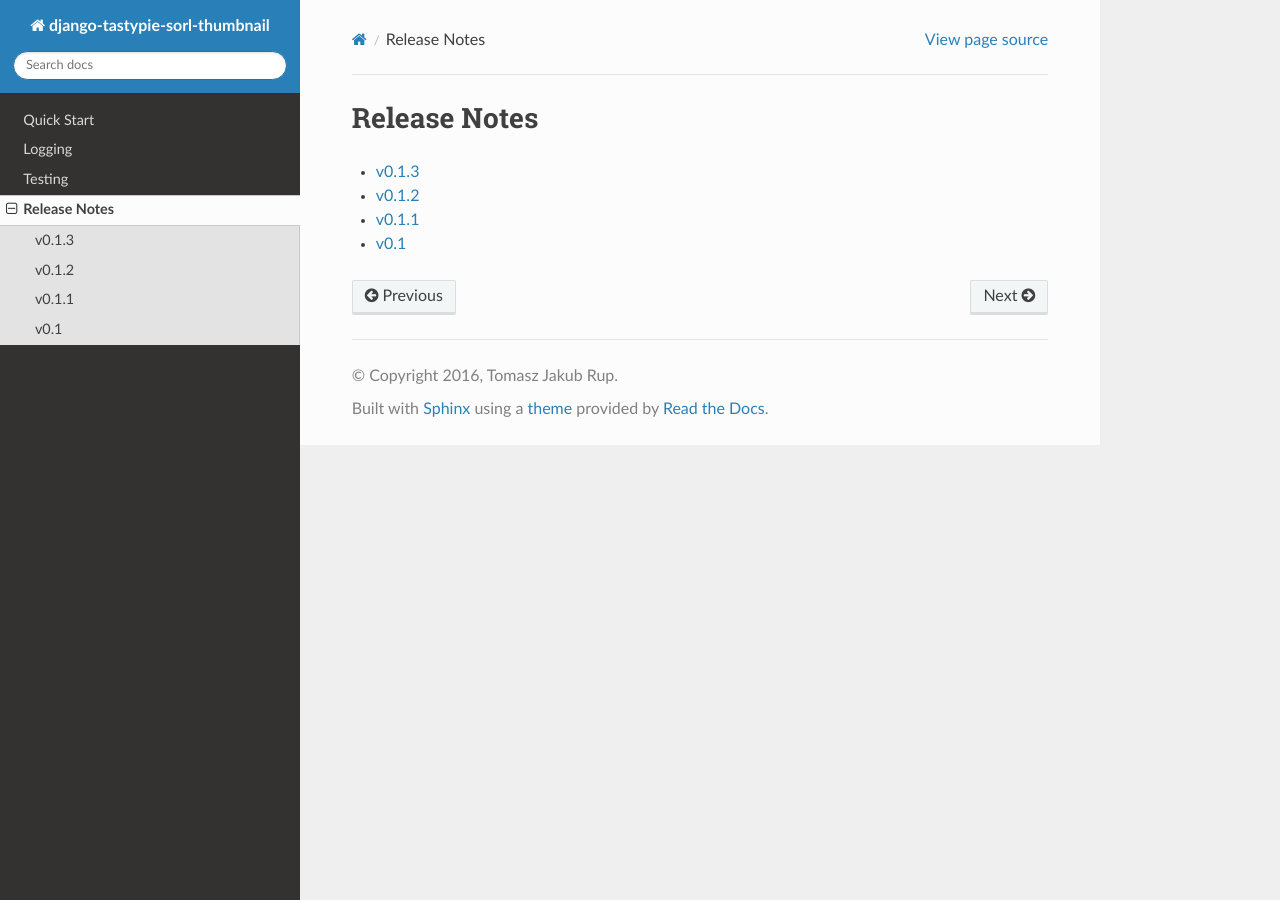
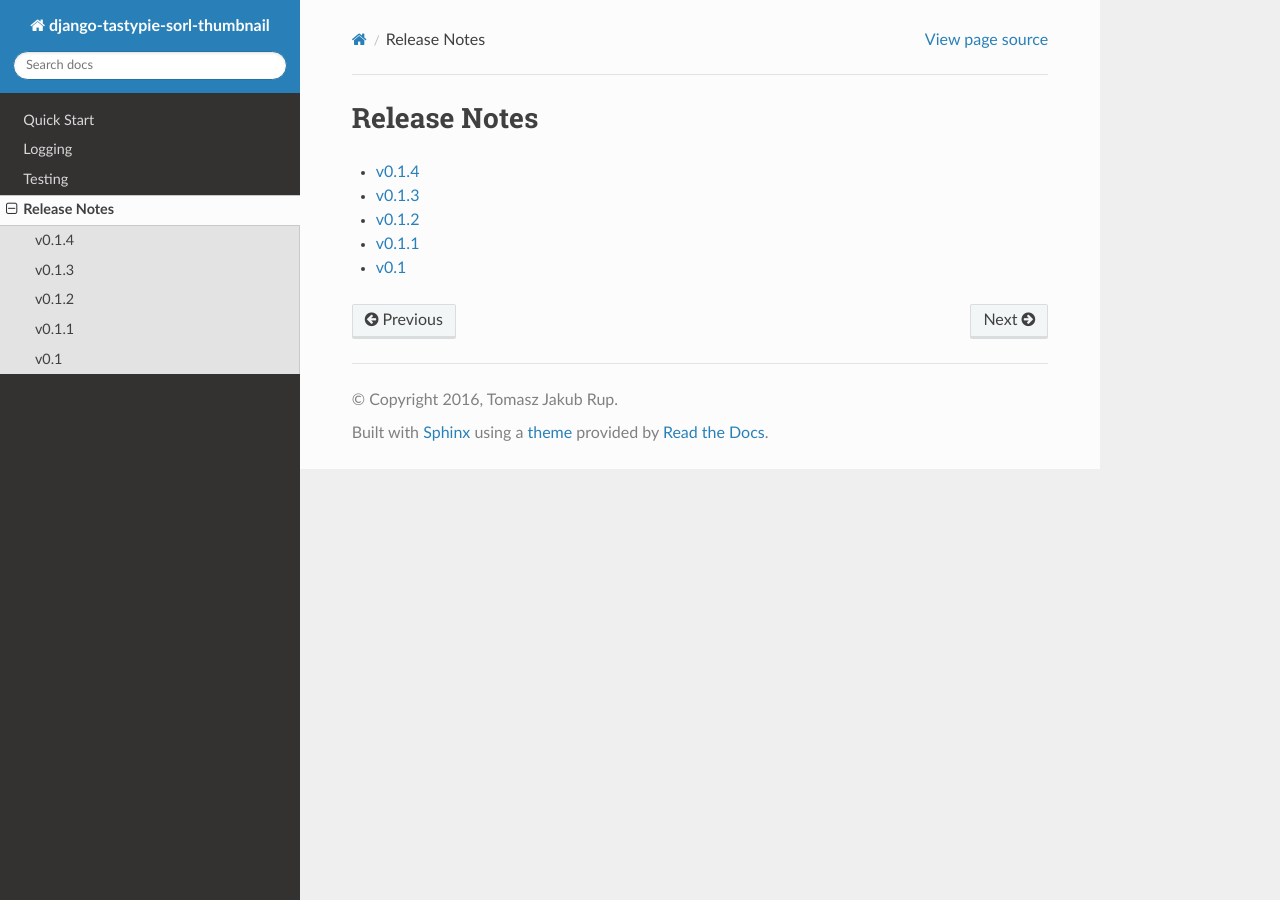
Before and after one commit to tomi77/tastypie-sorl-thumbnail, a Sphinx documentation site: the page built from docs/release_notes/index.rst, in a window 1280 px wide. Built offline with Sphinx 7.4.7 and the Read the Docs theme 2.0.0, drawn with Linux system fonts in a browser that asks for light colours; the version number could not be read and is left out.

Commit message:
new version doc

```diff
--- a/docs/release_notes/index.rst
+++ b/docs/release_notes/index.rst
@@ -4,6 +4,7 @@ Release Notes
 .. toctree::
    :maxdepth: 0
 
+   v0.1.4
    v0.1.3
    v0.1.2
    v0.1.1
--- /dev/null
+++ b/docs/release_notes/v0.1.4.rst
@@ -0,0 +1,9 @@
+======
+v0.1.4
+======
+
+
+**News**
+
+- add some debug info
+- add logger configuration
```
